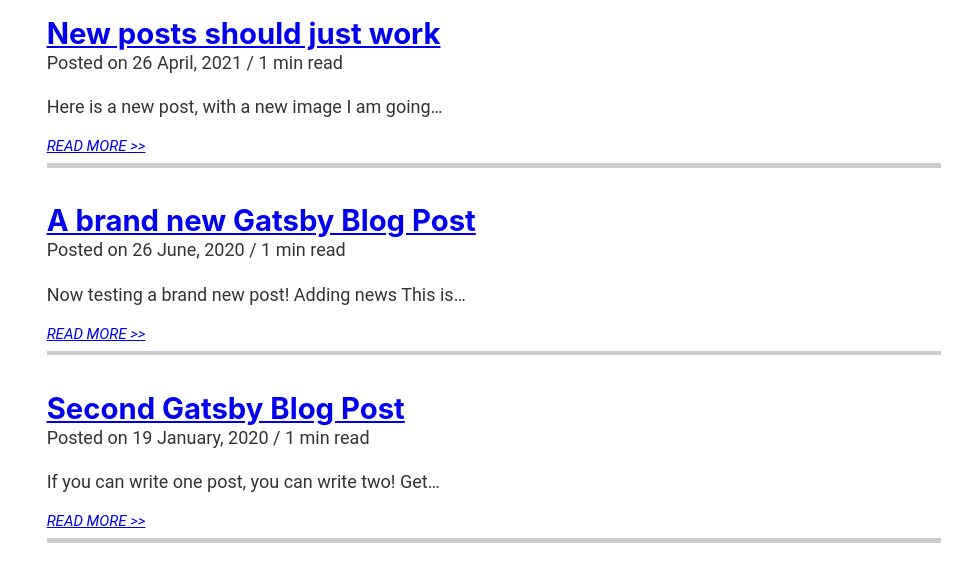
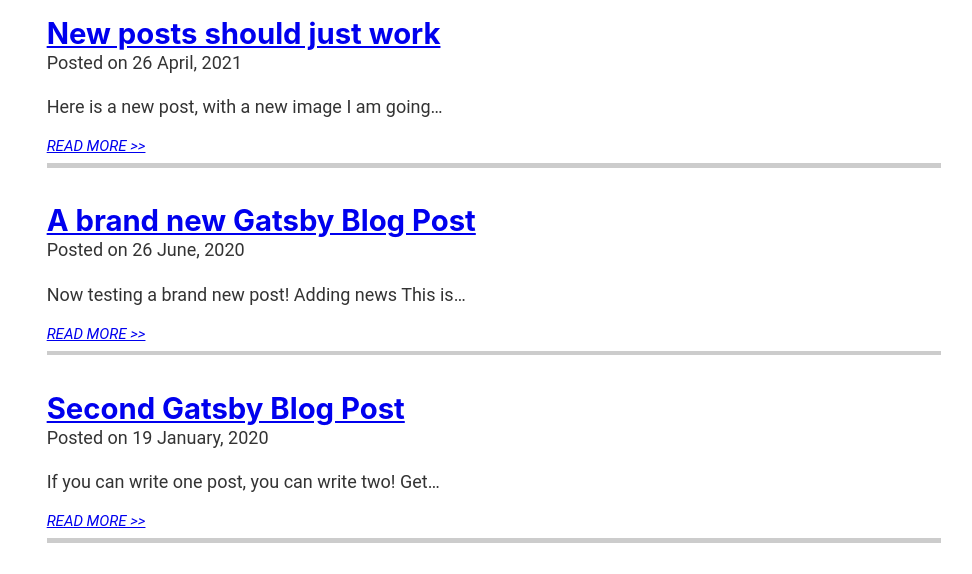
Before and after one commit to sarah11918/sgatz-personal, a Gatsby site: page /blog in a window 1280 px wide. Shown: the part 226-800 px from the top of the page, without its empty margins (159-1131 px from the left). Built offline with nearby package versions, Linux system fonts and the light colour scheme; Gatsby itself is replaced by a stand-in of ours.

Commit message:
updated layout/content for blog posts and archive page

```diff
--- a/src/pages/blog.js
+++ b/src/pages/blog.js
@@ -41,8 +41,7 @@
               </h2>
                <div>
                 <span>
-                  Posted on {edge.node.frontmatter.date} <span> / </span>{" "}
-                  {edge.node.timeToRead} min read
+                  Posted on {edge.node.frontmatter.date}
                 </span>
               </div>
               <p style={{marginTop: `1em`}}>{edge.node.excerpt}</p>
--- a/src/templates/blog-post.js
+++ b/src/templates/blog-post.js
@@ -12,13 +12,11 @@
         <h1>{post.frontmatter.title}</h1>
         <span>
           Posted on {post.frontmatter.date}{" "}
-          <span> / </span> {post.timeToRead} min read
-        </span>
         <hr />
         <div
           dangerouslySetInnerHTML={{ __html: post.html }}
         ></div>
-        <Link to="/blog/">Back to all posts </Link>
+        <Link to="/blog/"><< Back to all news </Link>
       </div>
     </Layout>
   )
```
